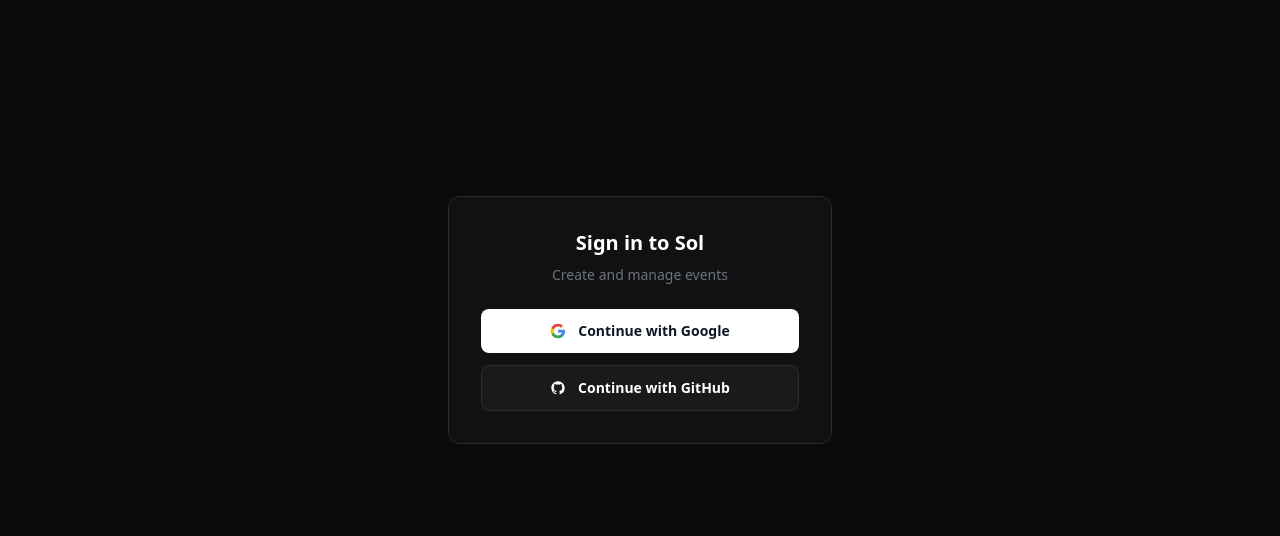
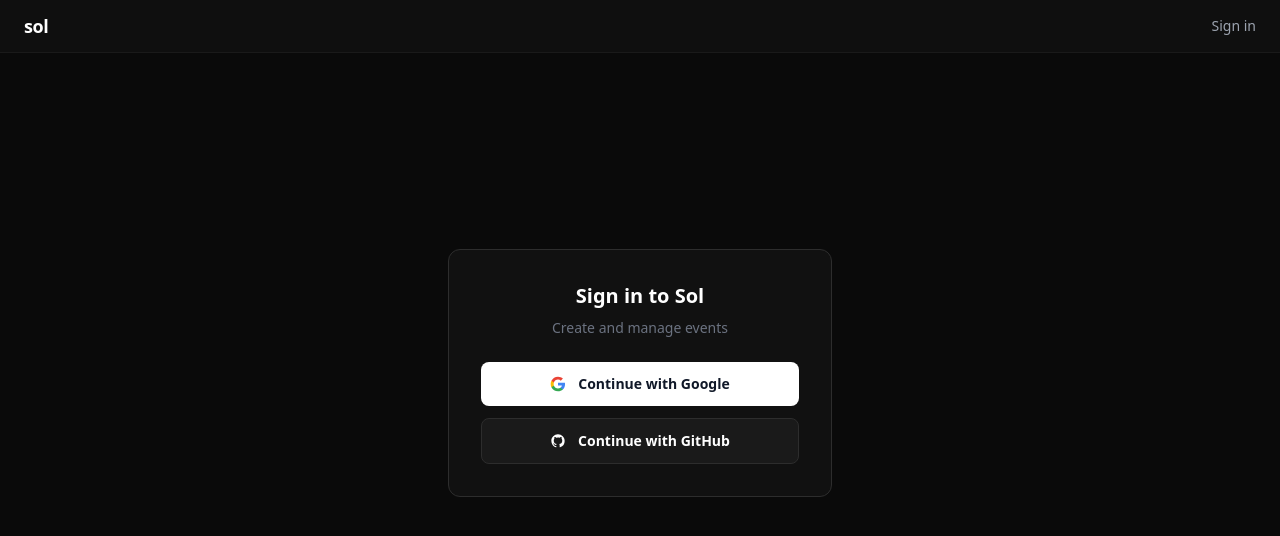
Before and after one commit to pizzalover125/sol, a Next.js app: page /auth/signin in a window 1280 px wide. Shown: the top 536 px of the page. Built offline with nearby package versions, Linux system fonts and the light colour scheme; no server answers.

Commit message:
feat: add root layout, NavBar, and 404 page

```diff
--- a/app/layout.tsx
+++ b/app/layout.tsx
@@ -1,4 +1,5 @@
 import type { Metadata } from 'next'
+import { NavBar } from '@/components/layout/NavBar'
 import './globals.css'
 
 export const metadata: Metadata = {
@@ -13,7 +14,8 @@
 }) {
   return (
     <html lang="en">
-      <body className="min-h-screen antialiased">
+      <body className="bg-[#0a0a0a] text-white min-h-screen antialiased">
+        <NavBar />
         {children}
       </body>
     </html>
--- /dev/null
+++ b/app/not-found.tsx
@@ -0,0 +1,19 @@
+import Link from 'next/link'
+
+export default function NotFound() {
+  return (
+    <main className="min-h-[70vh] flex flex-col items-center justify-center text-center px-4">
+      <div className="text-6xl font-extrabold text-[#1f1f1f] mb-4">404</div>
+      <h1 className="text-white font-bold text-xl mb-2">Page not found</h1>
+      <p className="text-[#6b7280] text-sm mb-6">
+        This event or page doesn&apos;t exist.
+      </p>
+      <Link
+        href="/"
+        className="bg-gradient-to-r from-indigo-500 to-purple-600 text-white px-5 py-2 rounded-lg text-sm font-semibold"
+      >
+        Back to home
+      </Link>
+    </main>
+  )
+}
--- /dev/null
+++ b/components/layout/NavBar.tsx
@@ -0,0 +1,43 @@
+import Link from 'next/link'
+import { createClient } from '@/lib/supabase/server'
+
+export async function NavBar() {
+  const supabase = await createClient()
+  const {
+    data: { user },
+  } = await supabase.auth.getUser()
+
+  return (
+    <nav className="bg-[#0f0f0f] border-b border-[#1a1a1a] px-6 py-3 flex items-center justify-between sticky top-0 z-50">
+      <Link href="/" className="font-extrabold text-lg text-white tracking-tight">
+        sol
+      </Link>
+      <div className="flex items-center gap-4">
+        {user ? (
+          <>
+            <Link
+              href="/events/new"
+              className="bg-gradient-to-r from-indigo-500 to-purple-600 text-white text-sm px-4 py-2 rounded-lg font-semibold hover:opacity-90 transition-opacity"
+            >
+              + Create Event
+            </Link>
+            <Link
+              href="/dashboard"
+              className="w-8 h-8 rounded-full bg-gradient-to-br from-indigo-500 to-purple-600 flex items-center justify-center text-white text-xs font-bold"
+              title="Dashboard"
+            >
+              {user.email?.charAt(0).toUpperCase() ?? 'U'}
+            </Link>
+          </>
+        ) : (
+          <Link
+            href="/auth/signin"
+            className="text-[#9ca3af] text-sm hover:text-white transition-colors"
+          >
+            Sign in
+          </Link>
+        )}
+      </div>
+    </nav>
+  )
+}
```
